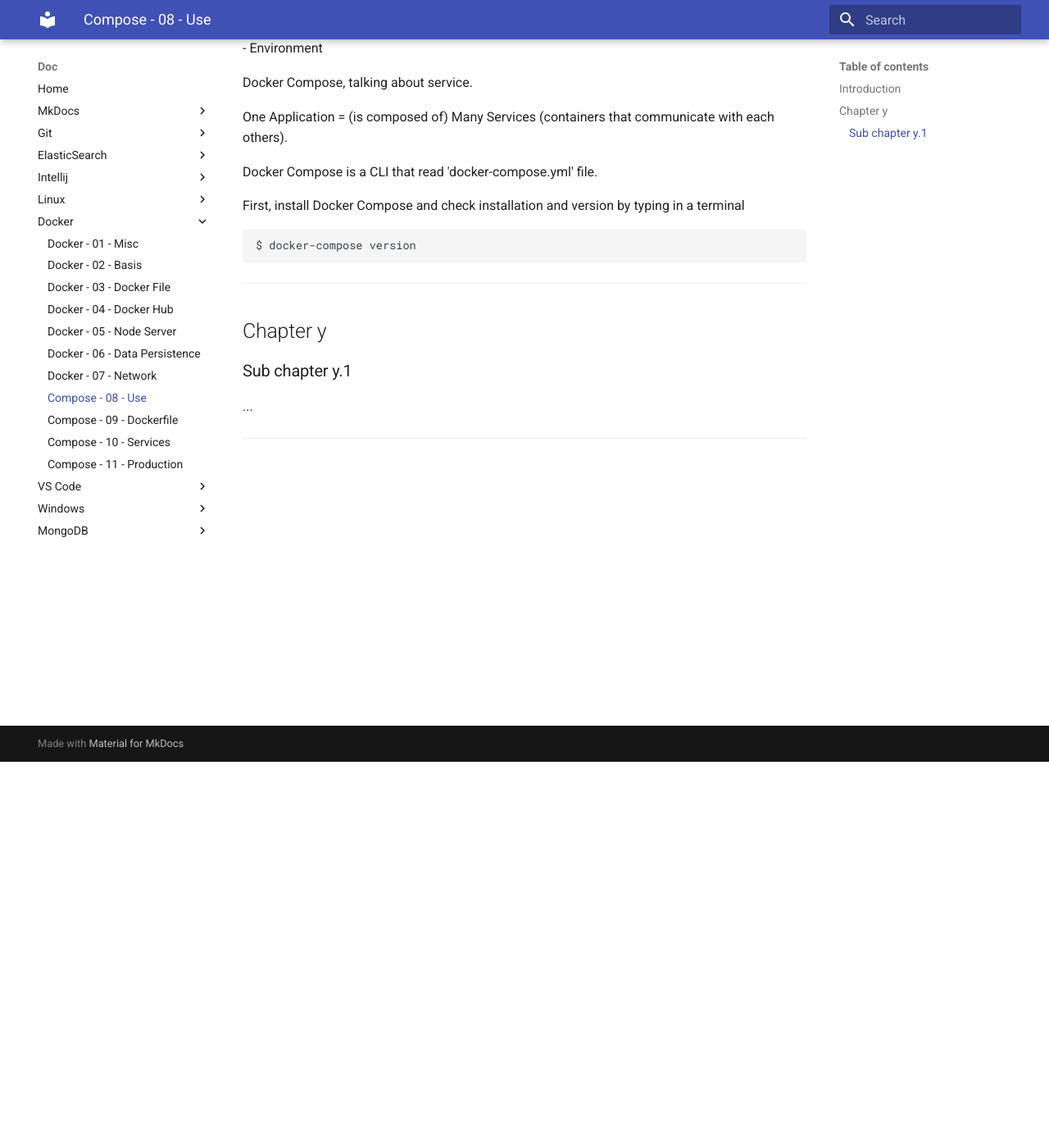
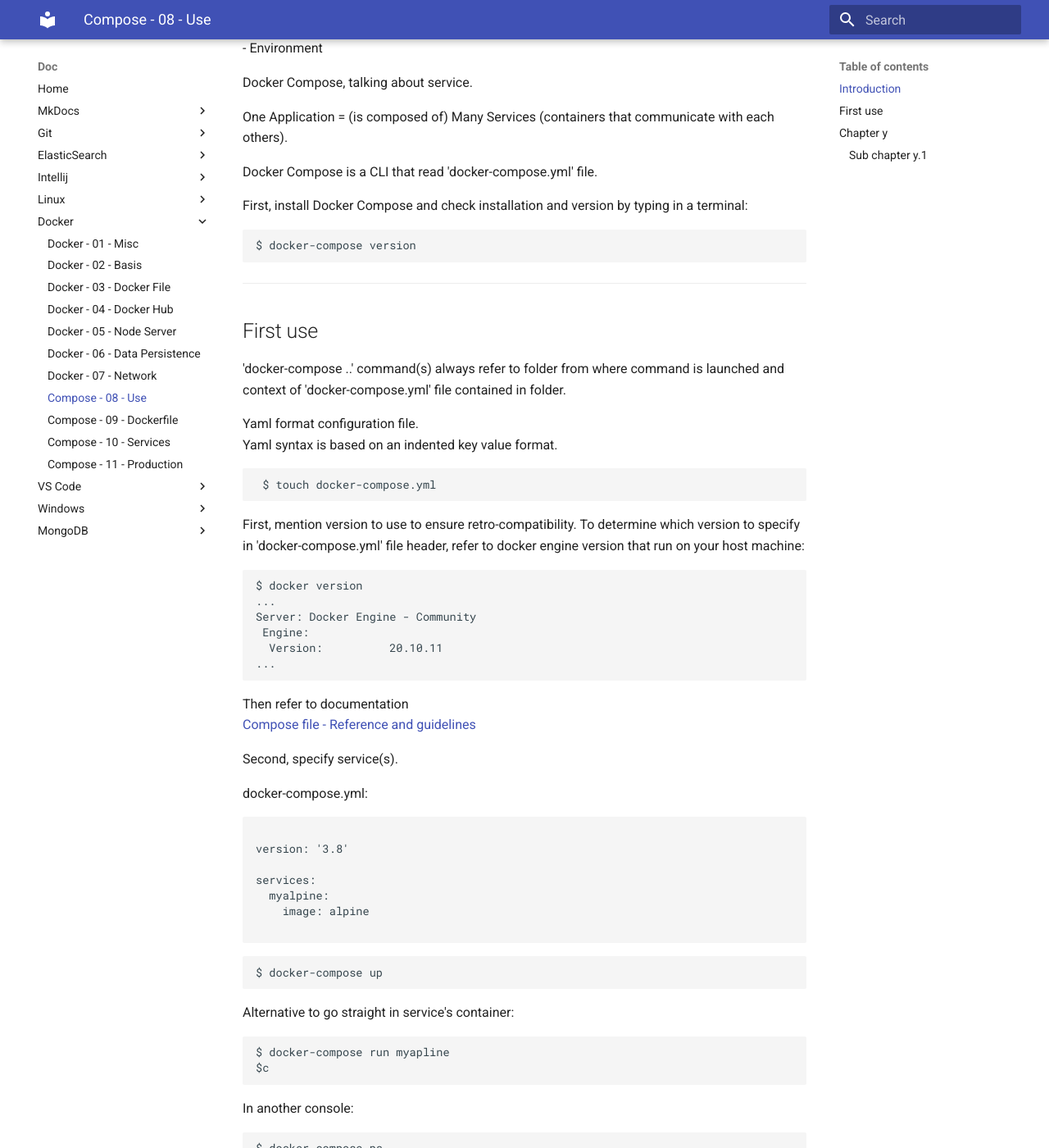
Before and after one commit to oldu73/doc, an MkDocs documentation site: the page built from docs/docker/8-compose-use.md, in a window 1280 px wide and 1400 px high, scrolled down 471 px. Shown: the whole window at 82% size. Built offline with MkDocs 1.6.1 and Material for MkDocs 9.7.7, drawn with Linux system fonts in a browser that asks for light colours; some of the changed text lies outside the part shown.

Commit message:
docker - compose - first use

````diff
--- a/docs/docker/8-compose-use.md
+++ b/docs/docker/8-compose-use.md
@@ -22,10 +22,101 @@
 
 Docker Compose is a CLI that read 'docker-compose.yml' file.
 
-First, install Docker Compose and check installation and version by typing in a terminal
+First, install Docker Compose and check installation and version by typing in a terminal:
 ```console
 $ docker-compose version
 ```
+
+***
+
+## First use
+
+'docker-compose ..' command(s) always refer to folder from where command is launched and context of 'docker-compose.yml' file contained in folder.
+
+Yaml format configuration file.
+Yaml syntax is based on an indented key value format.
+```console
+ $ touch docker-compose.yml
+```
+
+First, mention version to use to ensure retro-compatibility.
+To determine which version to specify in 'docker-compose.yml' file header, refer to docker engine version that run on your host machine:
+```console
+$ docker version
+...
+Server: Docker Engine - Community
+ Engine:
+  Version:          20.10.11
+...
+```
+
+Then refer to documentation
+[Compose file - Reference and guidelines](https://docs.docker.com/compose/compose-file/)
+
+Second, specify service(s).
+
+docker-compose.yml:
+```
+
+version: '3.8'
+
+services:
+  myalpine:
+    image: alpine
+
+```
+
+```console
+$ docker-compose up
+```
+
+Alternative to go straight in service's container:
+```console
+$ docker-compose run myapline
+$c
+```
+
+In another console:
+```console
+$ docker-compose ps
+$ docker-compose ps -a
+$ docker-compose down
+```
+
+Particularity of 'docker-compose down' command is to suppress (don't just stop) all container and network that was launched by previous 'docker-compose up' command.
+Anonymous volumes are never reused by Docker Compose. It launches new ones each time if declared in configuration.
+
+Default command is the one defined in image, for 'alpine' it's '/bin/sh'.
+To overwrite default command, specify it in 'docker-compose.yml' file:
+```
+
+version: '3.8'
+
+services:
+  myalpine:
+    image: alpine
+    command: ls
+
+```
+
+Or by adding command directly after service name in run command:
+```console
+$ docker-compose run myalpine ls
+```
+
+Or with entry point in exec form (instead of shell) in 'docker-compose.yml' file:
+```
+
+version: '3.8'
+
+services:
+  myalpine:
+    image: alpine
+    entrypoint: ["ls"]
+
+```
+
+Or 'command: ["ls"]' instead of 'entrypoint: ["ls"]'
 
 ***
 
````
